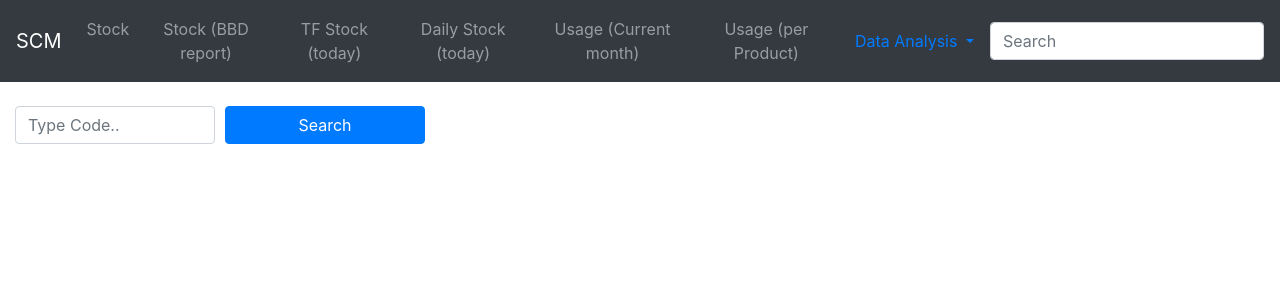
After one commit to parksiwan/sf_django_project, a Django app: page /home_per_product_usage/ in a window 1280 px wide. The commit adds this page. Shown: the top 300 px of the page. Run offline with Django 3.2, Linux system fonts and the light colour scheme; some libraries are stand-ins or nearby versions.

Commit message:
22/10/2020

```diff
--- a/inventory/templates/inventory/base.html
+++ b/inventory/templates/inventory/base.html
@@ -32,7 +32,9 @@
             <li class="nav-item">
               <a class="btn nav-link" href="{% url 'home_current_usage' %}">Usage (Current month)</a>
             </li>
-
+            <li class="nav-item">
+              <a class="btn nav-link" href="{% url 'home_per_product_usage' %}">Usage (per Product)</a>
+            </li>
           </ul>
 
           <div class="nav-item dropdown">
--- /dev/null
+++ b/inventory/templates/inventory/home_per_product_usage.html
@@ -0,0 +1,23 @@
+{% extends 'inventory/base.html' %}
+
+{%  block body %}
+<br>
+<form action="{% url 'per_product_usage' %}">
+    <div class="form-row">
+
+
+
+
+      <div class="col-lg-2 mb-4">
+        <input type="text" class="form-control" id="validationDefault02" placeholder="Type Code.." value="" name="code">
+      </div>
+
+
+      <div class="col-lg-2 mb-4">
+        <button class="btn btn-primary btn-block" type="submit">Search</button>
+      </div>
+    </div>
+  </form>
+
+
+{% endblock %}
--- a/inventory/views.py
+++ b/inventory/views.py
@@ -9,6 +9,7 @@ import datetime
 import glob
 import pandas as pd
 import numpy as np
+import psycopg2 as pg
 from django.http import HttpResponse
 
 
@@ -23,6 +24,10 @@ def home_simple(request):
 
 def home_current_usage(request):
     return render(request, 'inventory/home_current_usage.html')
+
+
+def home_per_product_usage(request):
+    return render(request, 'inventory/home_per_product_usage.html')
 
 
 def stock_normal(request):
@@ -97,6 +102,19 @@ def current_usage(request):
     df_result.to_excel(excel_result)
 
     return render(request, 'inventory/current_usage.html', {'df_result': df_result} )
+
+
+def per_product_usage(request):
+    form_parms = request.GET
+    code = form_parms['code']
+    df_result = read_db_for_per_product_usage(code)
+
+    if platform.system() == 'Linux':
+        os.chdir('/home/siwanpark/ExcelData/')
+    else:
+        os.chdir(r"\\192.168.20.50\AlexServer\SD共有\ボタニーパレット")
+
+    return render(request, 'inventory/per_product_usage.html', {'df_result': df_result, 'range': range(len(df_result.columns))} )
 
 
 def is_date(string, fuzzy=False):
@@ -265,6 +283,31 @@ def read_excel_for_current_usage(code, product_name, sort_by):
         result_df = all_df.sort_values(by='update_date',ascending=True)
 
     return result_df
+
+
+def read_db_for_per_product_usage(code):
+    start_date = datetime.date.today() + relativedelta(months=-7)
+    start_date = start_date.replace(day=1)
+
+    # Load data from DB
+    db_conn = pg.connect("host='localhost' dbname=sfstock user=siwan password='psw1101714'")
+    cursor = db_conn.cursor()
+    select_query = "select * from inventory_usage where update_date >= " + "'" + str(start_date) + "'"
+    df = pd.read_sql_query(select_query, con=db_conn)
+
+    # read latest 6 month
+    df_sorted = df.sort_values(by='update_date')
+    df_sorted['update_date'] = df_sorted['update_date'].apply(lambda dt: dt.replace(day=1))
+    df_sorted = df_sorted[df_sorted['sf_code'] == code]
+    df_sorted = df_sorted[["cust_name", "update_date", "sf_code", "unit", "product_name", "pickup_qty"]]
+    #df_sorted = df_sorted[df_sorted['cust_name'] == 'GG']
+    #df_sorted
+    df_pivoted = pd.pivot_table(df_sorted, values='pickup_qty', index=['cust_name', 'unit'], columns='update_date', aggfunc=np.sum, margins=True).fillna(0)
+    #d = pd.pivot_table(df_sorted, values='pickup_qty', index=['cust_name'], columns='update_date').fillna(0)
+    df_result = df_pivoted.sort_values(('All'), ascending=False).reset_index()
+    #len(df_result.columns)
+    df_result['AVE'] = df_result['All'] / (len(df_result.columns)-1)
+    return df_result
 
 
 def read_excel(bbd_range, location, code, product_name, pallet):
--- a/sf_django/urls.py
+++ b/sf_django/urls.py
@@ -26,6 +26,8 @@ urlpatterns = [
     path('stock_simple/', inventory.views.stock_simple, name='stock_simple'),
     path('home_current_usage/', inventory.views.home_current_usage, name='home_current_usage'),
     path('current_usage/', inventory.views.current_usage, name='current_usage'),
+    path('home_per_product_usage/', inventory.views.home_per_product_usage, name='home_per_product_usage'),
+    path('per_product_usage/', inventory.views.per_product_usage, name='per_product_usage'),
     path('admin/', admin.site.urls),
     path('todo/', include('todo.urls', namespace="todo")),
     #path('account/', admin.site.urls),
```
Also changed, not shown: inventory/templates/inventory/per_product_usage.html (added, +67 -0 lines).
